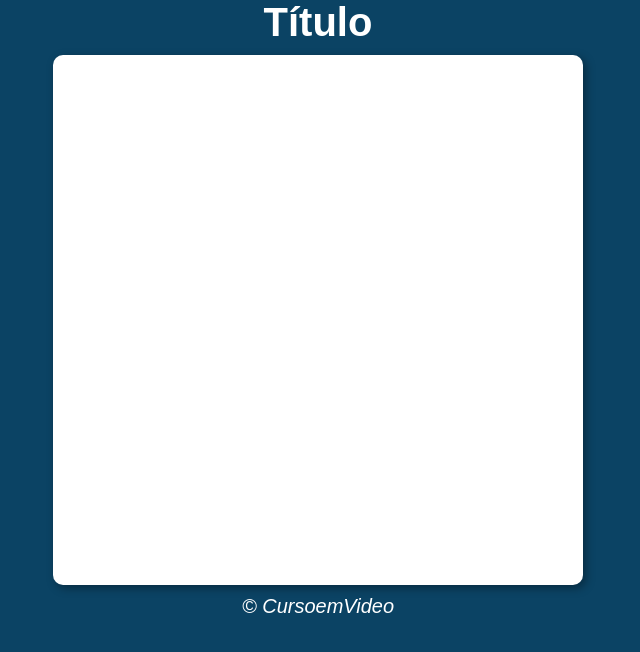
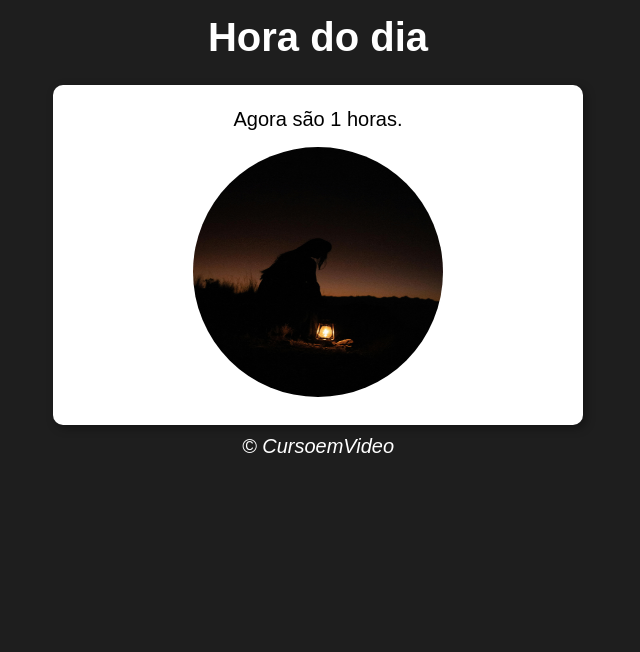
Before and after one commit to matheustelesm/JavaScript, a plain HTML site: page blocoD/exercícios/ex01.html in a window 1280 px wide. Shown: the whole page, without its empty margins (322-962 px from the left). Drawn offline with Linux system fonts and the light colour scheme.

Commit message:
correção de erros

```diff
--- a/blocoD/exercícios/ex01.html
+++ b/blocoD/exercícios/ex01.html
@@ -4,19 +4,19 @@
     <meta charset="UTF-8">
     <meta name="viewport" content="width=device-width, initial-scale=1.0">
     <link rel="stylesheet" href="style.css">
-    <title>Verificador de horário</title>
+    <title>Hora do dia</title>
 
 </head>
-<body>
+<body onload="carregar()">
     <header>
-        <h1>Título</h1>
+        <h1>Hora do dia</h1>
     </header>
     <section>
-        <div>
+        <div id="mensagem">
 
         </div>
-        <div>
-
+        <div id="foto">
+            <img id="imagem" src="imagem/manha.jpg">
         </div>
     </section>
     <footer>
--- a/blocoD/exercícios/script.js
+++ b/blocoD/exercícios/script.js
@@ -0,0 +1,27 @@
+function carregar() {
+    var msg = window.document.getElementById('mensagem')
+    var img = window.document.getElementById('imagem')
+    var data = new Date()
+    var hora = data.getHours()
+
+    msg.innerHTML = `Agora são ${hora} horas.`
+
+    if (hora >= 6 && hora < 12) { //BOM DIA
+        img.src = 'manha.jpg'
+        document.body.style.background = '#e2cd9f'
+    }
+    else if (hora >= 12 && hora <= 18) { //BOA TARDE
+        img.src = 'tarde.jpg'
+        document.body.style.background = '#b9846f'
+    }
+    else if(hora >= 19 && hora < 23){ //BOA NOITE
+            img.src = 'noite.jpg'
+            document.body.style.background = '#515154'
+
+    }
+    else {
+        img.src = 'madrugada.jpg'
+            document.body.style.background = '#1E1E1E'
+    }
+
+}
--- a/blocoD/exercícios/style.css
+++ b/blocoD/exercícios/style.css
@@ -17,14 +17,29 @@ header{
 
 }
 
+header h1{
+    padding: 15px;
+}
+
 section {
     width: 500px;
-    height: 500px;
+
     border-radius: 10px;
     background-color: white;
     box-shadow: 3px 3px 10px rgba(0, 0, 0, 0.363);
     margin: auto;
     padding: 15px;
+}
+
+#imagem{
+    width: 250px;
+    height: 250px;
+    border-radius: 50%;
+    margin: auto;
+}
+div{
+    text-align: center;
+    padding: 8px;
 }
 
 footer {
```
Also changed, not shown: blocoD/exercícios/imagens/pexels-damien-leyden-1366836253-25876957.jpg (deleted), blocoD/exercícios/madrugada.jpg (added), blocoD/exercícios/manha.jpg (renamed from blocoD/exercícios/imagens/manha.jpg), blocoD/exercícios/tarde.jpg (renamed from blocoD/exercícios/imagens/tarde.jpg), 2 other files.
